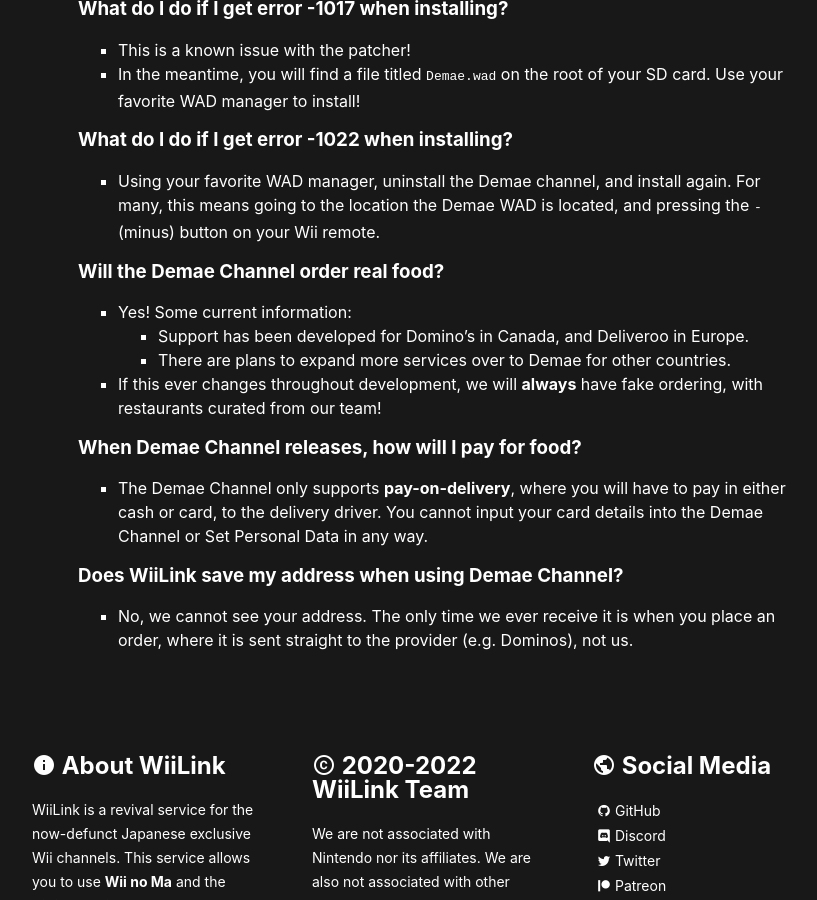
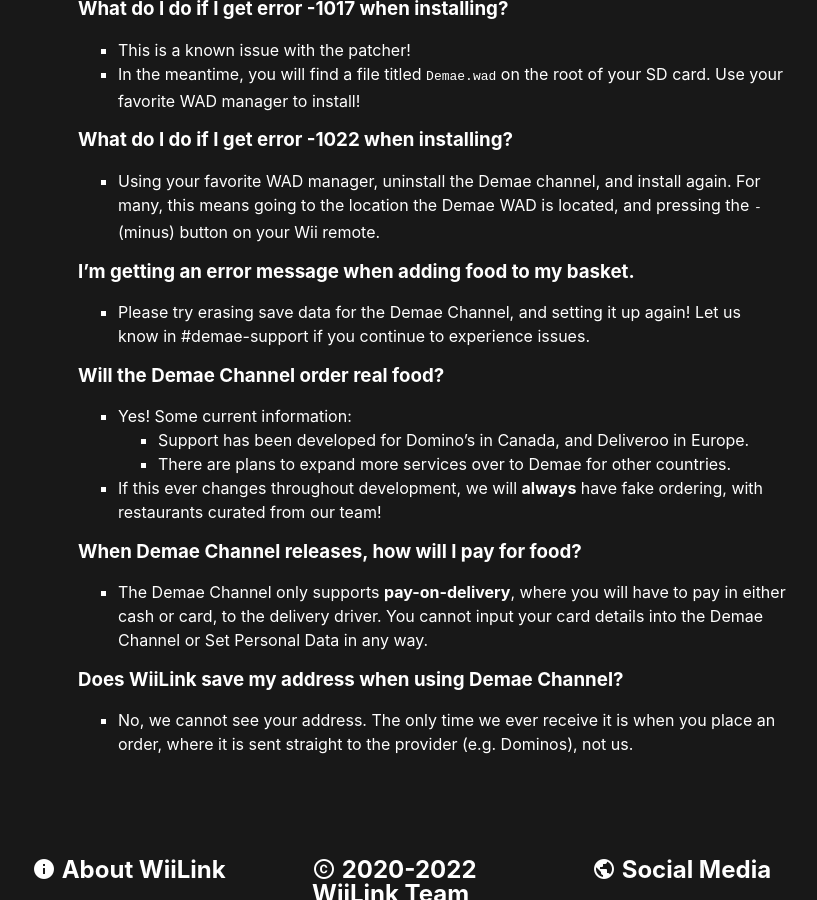
Before and after one commit to WiiLink24/WiiLink24.github.io, a Jekyll site: the page built from services/demae.md, in a window 1280 px wide and 900 px high, scrolled down 654 px. Shown: the whole window, without its empty margins (208-1025 px from the left). Built offline with Jekyll 4.4.1, drawn with Linux system fonts in a browser that asks for light colours.

Commit message:
Add note about error message

```diff
--- a/services/demae.md
+++ b/services/demae.md
@@ -24,6 +24,9 @@
 ### What do I do if I get error -1022 when installing?
  - Using your favorite WAD manager, uninstall the Demae channel, and install again. For many, this means going to the location the Demae WAD is located, and pressing the `-` (minus) button on your Wii remote.
 
+### I'm getting an error message when adding food to my basket.
+ - Please try erasing save data for the Demae Channel, and setting it up again! Let us know in #demae-support if you continue to experience issues.
+
 ### Will the Demae Channel order real food?
  - Yes! Some current information:
    - Support has been developed for Domino's in Canada, and Deliveroo in Europe.
```
